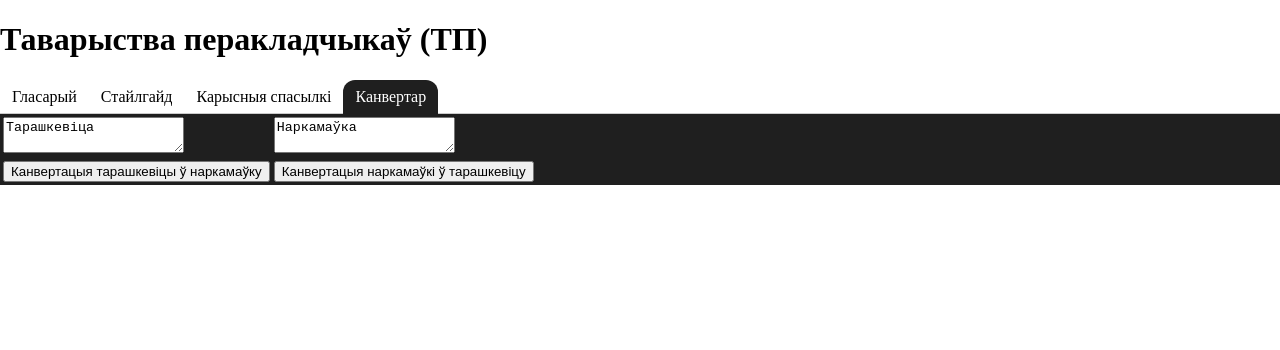
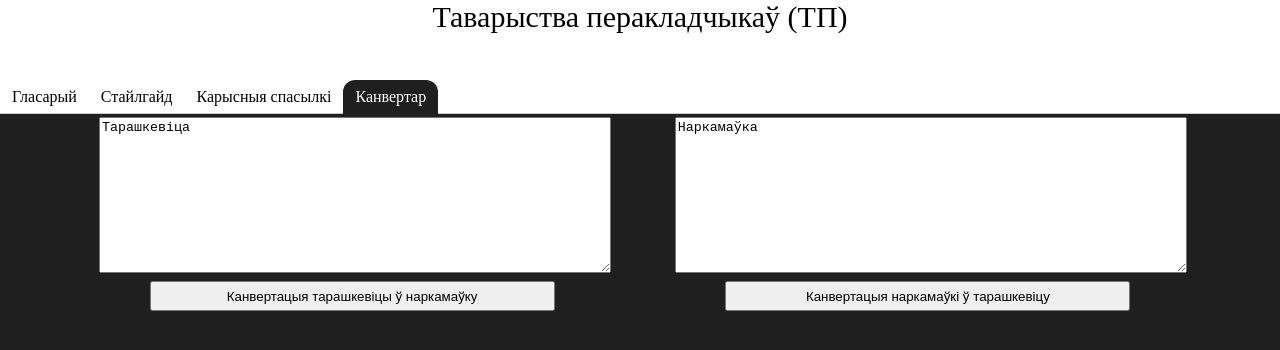
Before and after one commit to Heorhi-Puhachou/glossary, a React app: page / in a window 1280 px wide. Both pictures are taken after a click on the item "Канвертар". Built offline with nearby package versions, Linux system fonts and the light colour scheme; no server answers.

Commit message:
Styling.

```diff
--- a/src/base/Base.css
+++ b/src/base/Base.css
@@ -1,12 +1,16 @@
 body {
-    height: 100%;
+    background-color: rgb(31, 31, 31);
     margin: 0px;
     padding: 0px;
 
 }
 
-html, body, #root {
+html, body {
     height: 100%
+}
+
+#root, #base {
+    height: 100%;
 }
 
 
@@ -14,3 +18,14 @@ html, body, #root {
     padding: 10px;
     height: 100%;
 }
+
+.title {
+    background: white;
+    text-align: center;
+    font-size: 30px;
+    height: 10%;
+}
+
+.tabs-panel {
+    height: 90%;
+}
--- a/src/base/Base.js
+++ b/src/base/Base.js
@@ -6,8 +6,9 @@ import './Base.css';
 import Converter from '../converter/Converter';
 
 function Base() {
-  return (<div  id='base'>
-    <h1>Таварыства перакладчыкаў (ТП)</h1>
+  return (<div id="base">
+    <div className="title">Таварыства перакладчыкаў (ТП)</div>
+    <div className="tabs-panel">
       <Tabs>
         <div label="Гласарый">
           <Glossary />
@@ -22,6 +23,7 @@ function Base() {
           <Converter />
         </div>
       </Tabs>
+    </div>
   </div>);
 }
 
--- a/src/base/Tab.css
+++ b/src/base/Tab.css
@@ -2,6 +2,7 @@
     border-bottom: 1px solid #ccc;
     padding-left: 0;
     margin: 0;
+    background: white;
 }
 
 .tab-list-item {
--- a/src/base/Tabs.css
+++ b/src/base/Tabs.css
@@ -2,3 +2,7 @@
     background-color: rgb(31, 31, 31);
     color: white;
 }
+
+.tabs{
+    height: 90%;
+}
--- /dev/null
+++ b/src/converter/Converter.css
@@ -0,0 +1,23 @@
+table {
+    width: 85%;
+}
+
+textarea {
+    width: 100%;
+    height: 150px;
+}
+
+button {
+    width: 80%;
+    margin: auto;
+    display: block;
+    height: 30px;
+}
+
+.cell-with-value {
+    width: 40%;
+}
+
+.cell-stub {
+    width: 5%;
+}
--- a/src/converter/Converter.js
+++ b/src/converter/Converter.js
@@ -1,6 +1,7 @@
 import { useState } from 'react';
 import narTarConvert from './NarTarConverter';
 import tarNarConvert from './TarNarConverter';
+import './Converter.css';
 
 function Converter() {
 
@@ -9,20 +10,22 @@ function Converter() {
 
   return (<table>
       <tr>
-        <td>
+        <td className="cell-with-value">
           <textarea value={tarashkevicaText} onChange={value => setTarashkevicaText(value.target.value)} />
         </td>
-        <td>
+        <td className="cell-stub"></td>
+        <td className="cell-with-value">
           <textarea value={narkamaukaText} onChange={value => setNarkamaukaText(value.target.value)} />
         </td>
       </tr>
       <tr>
-        <td>
+        <td className="cell-with-value">
           <button onClick={() => setNarkamaukaText(tarNarConvert(tarashkevicaText))}>
             Канвертацыя тарашкевіцы ў наркамаўку
           </button>
         </td>
-        <td>
+        <td className="cell-stub"></td>
+        <td className="cell-with-value">
           <button onClick={() => setTarashkevicaText(narTarConvert(narkamaukaText))}>
             Канвертацыя наркамаўкі ў тарашкевіцу
           </button>
--- /dev/null
+++ b/src/glossary/PaginationPanel.css
@@ -0,0 +1,7 @@
+table {
+    margin: 0 auto; /* or margin: 0 auto 0 auto */
+}
+
+.centered-text {
+    text-align: center;
+}
--- a/src/glossary/PaginationPanel.js
+++ b/src/glossary/PaginationPanel.js
@@ -1,15 +1,29 @@
 import Card from '../base/Card';
+import './PaginationPanel.css';
 
 export function PaginationPanel(props) {
   return (
     <Card>
-      <button disabled={props.currentPage === 1} onClick={() => props.setCurrentPage(props.currentPage - 1)}>
-        Папярэдняя
-      </button>
-      <div>{'Старонка ' + props.currentPage + ' з ' + props.pages}</div>
-      <button disabled={props.currentPage === props.pages} onClick={() => props.setCurrentPage(props.currentPage + 1)}>
-        Наступная
-      </button>
+      <table>
+        <tr>
+          <td>
+            <button disabled={props.currentPage === 1} onClick={() => props.setCurrentPage(props.currentPage - 1)}>
+              Папярэдняя
+            </button>
+          </td>
+          <td>
+            <div className="centered-text">{'Старонка ' + props.currentPage + ' з ' + props.pages}</div>
+          </td>
+          <td>
+            <button disabled={props.currentPage === props.pages}
+                    onClick={() => props.setCurrentPage(props.currentPage + 1)}>
+              Наступная
+            </button>
+          </td>
+        </tr>
+      </table>
+
+
     </Card>
   );
 }
--- /dev/null
+++ b/src/glossary/RecordsBlock.css
@@ -0,0 +1,4 @@
+.records {
+    padding-top: 10px;
+    padding-bottom: 10px;
+}
--- a/src/glossary/RecordsBlock.js
+++ b/src/glossary/RecordsBlock.js
@@ -1,6 +1,6 @@
 import { Record } from './Record';
 import { PaginationPanel } from './PaginationPanel';
-import Card from '../base/Card';
+import './RecordsBlock.css';
 
 export function RecordsBlock(props) {
 
@@ -11,9 +11,9 @@ export function RecordsBlock(props) {
     + (props.filteredGlosses.length % props.countPerPage > 0 ? 1 : 0);
   return (
     <div>
-
-      {props.filteredGlosses.slice(startIndex, endIndex).map((item) => Record(item, props.style))}
-
+      <div className="records">
+        {props.filteredGlosses.slice(startIndex, endIndex).map((item) => Record(item, props.style))}
+      </div>
       <PaginationPanel currentPage={props.currentPage} pages={pages} setCurrentPage={props.setCurrentPage} />
     </div>
   )
```
Lines whose indentation alone changed are shown as unchanged.
